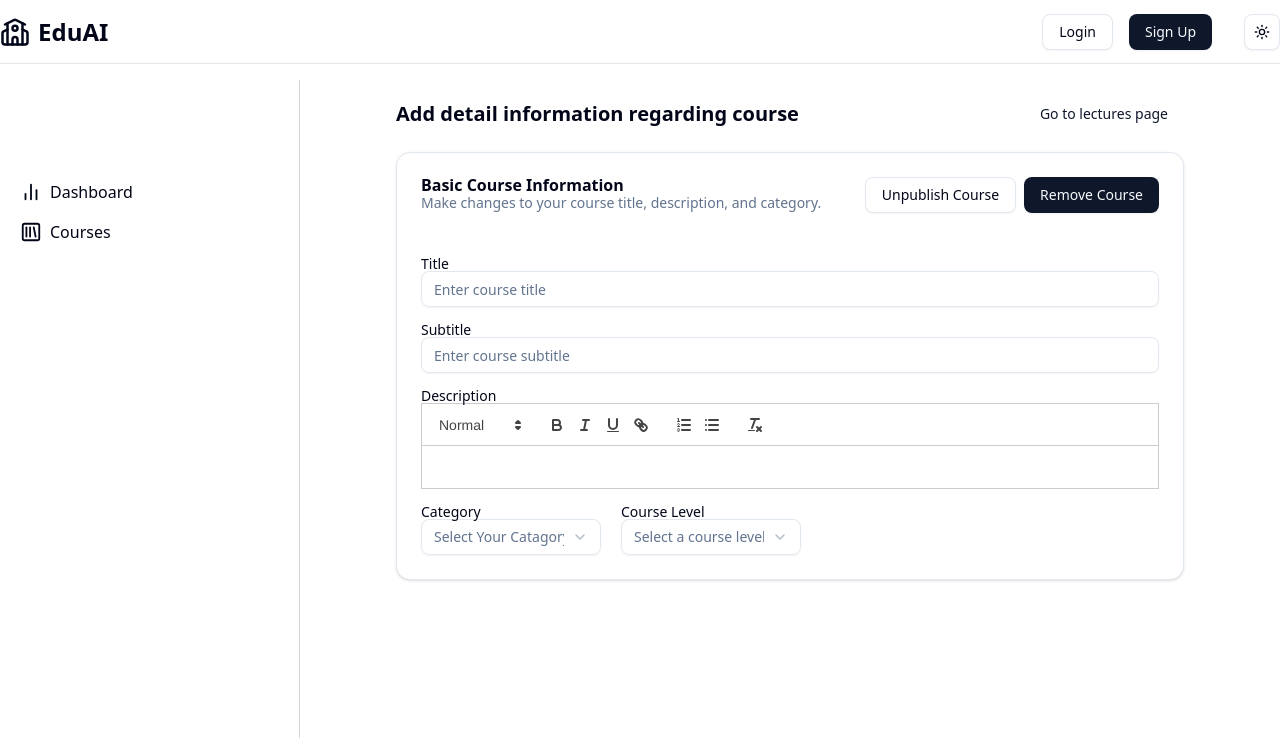
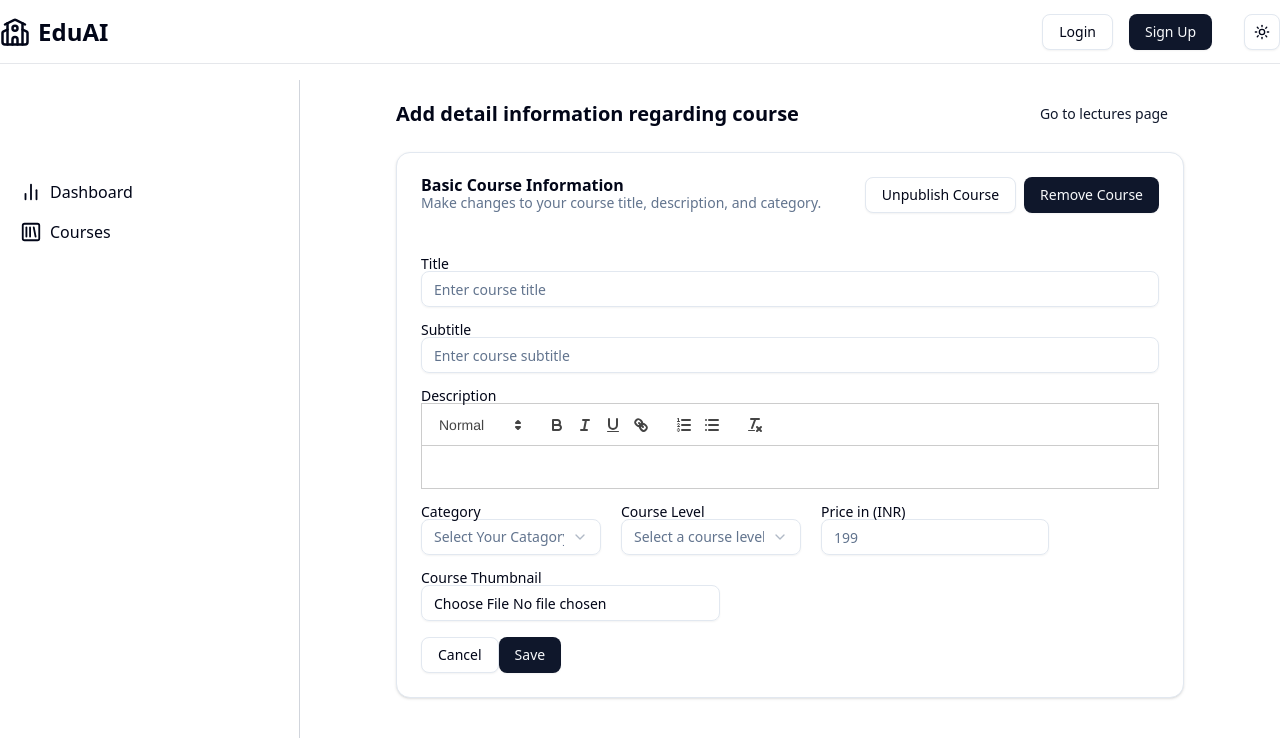
Before and after one commit to Piyushchannawar/EduAI, a React (Vite) app in the folder client/: page /admin/course/1 in a window 1280 px wide. Shown: the top 738 px of the page. Built offline with nearby package versions, Linux system fonts and the light colour scheme; no server answers.

Commit message:
feat: Refactor Avatar and Button components to use React.forwardRef; enhance CourseTab with category selection, thumbnail upload, and course update functionality

```diff
--- a/client/src/components/ui/avatar.jsx
+++ b/client/src/components/ui/avatar.jsx
@@ -1,45 +1,43 @@
-import * as React from "react"
-import * as AvatarPrimitive from "@radix-ui/react-avatar"
+import * as React from "react";
+import { cn } from "@/lib/utils";
 
-import { cn } from "@/lib/utils"
+// Avatar
+const Avatar = React.forwardRef(({ className, ...props }, ref) => {
+  return (
+    <div
+      ref={ref}
+      className={cn("relative flex h-10 w-10 shrink-0 overflow-hidden rounded-full", className)}
+      {...props}
+    />
+  );
+});
+Avatar.displayName = "Avatar";
 
-function Avatar({
-  className,
-  ...props
-}) {
+// AvatarImage
+const AvatarImage = React.forwardRef(({ className, ...props }, ref) => {
   return (
-    (<AvatarPrimitive.Root
-      data-slot="avatar"
-      className={cn("relative flex size-8 shrink-0 overflow-hidden rounded-full", className)}
-      {...props} />)
+    <img
+      ref={ref}
+      className={cn("aspect-square h-full w-full", className)}
+      {...props}
+    />
   );
-}
+});
+AvatarImage.displayName = "AvatarImage";
 
-function AvatarImage({
-  className,
-  ...props
-}) {
+// AvatarFallback
+const AvatarFallback = React.forwardRef(({ className, ...props }, ref) => {
   return (
-    (<AvatarPrimitive.Image
-      data-slot="avatar-image"
-      className={cn("aspect-square size-full", className)}
-      {...props} />)
-  );
-}
-
-function AvatarFallback({
-  className,
-  ...props
-}) {
-  return (
-    (<AvatarPrimitive.Fallback
-      data-slot="avatar-fallback"
+    <div
+      ref={ref}
       className={cn(
-        "bg-muted flex size-full items-center justify-center rounded-full",
+        "flex h-full w-full items-center justify-center rounded-full bg-muted",
         className
       )}
-      {...props} />)
+      {...props}
+    />
   );
-}
+});
+AvatarFallback.displayName = "AvatarFallback";
 
-export { Avatar, AvatarImage, AvatarFallback }
+export { Avatar, AvatarImage, AvatarFallback };
--- a/client/src/components/ui/button.jsx
+++ b/client/src/components/ui/button.jsx
@@ -1,24 +1,18 @@
-import * as React from "react"
-import { Slot } from "@radix-ui/react-slot"
+import * as React from "react";
+import { Slot } from "@radix-ui/react-slot";
 import { cva } from "class-variance-authority";
-
-import { cn } from "@/lib/utils"
+import { cn } from "@/lib/utils";
 
 const buttonVariants = cva(
-  "inline-flex items-center justify-center gap-2 whitespace-nowrap rounded-md text-sm font-medium transition-all disabled:pointer-events-none disabled:opacity-50 [&_svg]:pointer-events-none [&_svg:not([class*='size-'])]:size-4 shrink-0 [&_svg]:shrink-0 outline-none focus-visible:border-ring focus-visible:ring-ring/50 focus-visible:ring-[3px] aria-invalid:ring-destructive/20 dark:aria-invalid:ring-destructive/40 aria-invalid:border-destructive cursor-pointer",
+  "inline-flex items-center justify-center gap-2 whitespace-nowrap rounded-md text-sm font-medium transition-all disabled:pointer-events-none disabled:opacity-50 [&_svg]:pointer-events-none [&_svg:not([class*='size-'])]:size-4 shrink-0 [&_svg]:shrink-0 outline-none focus-visible:border-ring focus-visible:ring-ring/50 focus-visible:ring-[3px] aria-invalid:ring-destructive/20 dark:aria-invalid:ring-destructive/40 aria-invalid:border-destructive",
   {
     variants: {
       variant: {
-        default:
-          "bg-primary text-primary-foreground shadow-xs hover:bg-primary/90",
-        destructive:
-          "bg-destructive text-white shadow-xs hover:bg-destructive/90 focus-visible:ring-destructive/20 dark:focus-visible:ring-destructive/40 dark:bg-destructive/60",
-        outline:
-          "border bg-background shadow-xs hover:bg-accent hover:text-accent-foreground dark:bg-input/30 dark:border-input dark:hover:bg-input/50",
-        secondary:
-          "bg-secondary text-secondary-foreground shadow-xs hover:bg-secondary/80",
-        ghost:
-          "hover:bg-accent hover:text-accent-foreground dark:hover:bg-accent/50",
+        default: "bg-primary text-primary-foreground shadow-xs hover:bg-primary/90",
+        destructive: "bg-destructive text-white shadow-xs hover:bg-destructive/90 focus-visible:ring-destructive/20 dark:focus-visible:ring-destructive/40 dark:bg-destructive/60",
+        outline: "border bg-background shadow-xs hover:bg-accent hover:text-accent-foreground dark:bg-input/30 dark:border-input dark:hover:bg-input/50",
+        secondary: "bg-secondary text-secondary-foreground shadow-xs hover:bg-secondary/80",
+        ghost: "hover:bg-accent hover:text-accent-foreground dark:hover:bg-accent/50",
         link: "text-primary underline-offset-4 hover:underline",
       },
       size: {
@@ -33,23 +27,22 @@ const buttonVariants = cva(
       size: "default",
     },
   }
-)
+);
 
-function Button({
-  className,
-  variant,
-  size,
-  asChild = false,
-  ...props
-}) {
-  const Comp = asChild ? Slot : "button"
+// ✅ Fixed: Wrap component in React.forwardRef
+const Button = React.forwardRef(({ className, variant, size, asChild = false, ...props }, ref) => {
+  const Comp = asChild ? Slot : "button";
 
   return (
-    (<Comp
+    <Comp
+      ref={ref} // 🟢 Pass down the ref correctly
       data-slot="button"
       className={cn(buttonVariants({ variant, size, className }))}
-      {...props} />)
+      {...props}
+    />
   );
-}
+});
 
-export { Button, buttonVariants }
+Button.displayName = "Button"; // Recommended for DevTools
+
+export { Button, buttonVariants };
--- a/client/src/pages/admin/Sidebar.jsx
+++ b/client/src/pages/admin/Sidebar.jsx
@@ -17,8 +17,8 @@ const Sidebar = () => {
           </Link>
         </div>
       </div>
-    <div className="flex-1 md:p-24 p-2 bg-white">
-        <Outlet/>
+      <div className="flex-1 md:p-24 p-2 bg-white">
+        <Outlet />
       </div>
     </div>
   );
--- a/client/src/pages/admin/course/CourseTab.jsx
+++ b/client/src/pages/admin/course/CourseTab.jsx
@@ -18,7 +18,9 @@ import {
   SelectTrigger,
   SelectValue,
 } from "@/components/ui/select";
-import React from "react";
+import { Loader2 } from "lucide-react";
+import React, { useState } from "react";
+import { useNavigate } from "react-router-dom";
 
 function CourseTab() {
   const isPublished = true;
@@ -32,12 +34,53 @@ function CourseTab() {
     courseThumbnail: "",
   });
 
+  const [previewThumnail, setPreviewThumbnail] = useState("");
+
   const changeEventHandler = (e) => {
     setInput({
       ...input,
       [e.target.name]: e.target.value,
     });
   };
+
+  const selectCategory = (value) => {
+    setInput({
+      ...input,
+      category: value,
+    });
+  };
+  const selectCourseLevel = (value) => {
+    setInput({
+      ...input,
+      courseLevel: value,
+    });
+  };
+
+  // get file
+  const selectThumbnail = (e) => {
+    const file = e.target.files[0];
+    if (file) {
+      setInput({
+        ...input,
+        courseThumbnail: file,
+      });
+      const fileReader = new FileReader();
+      fileReader.onloadend = () => {
+        setPreviewThumbnail(fileReader.result);
+
+      };
+      fileReader.readAsDataURL(file);
+    }
+  };
+
+  const updateCourseHandler = () => {
+    // Function to handle course update logic
+    // This function will typically involve making an API call to update the course details
+    console.log("Course updated with data:", input);
+  }
+
+  const isLoading = false;
+  const navigate = useNavigate();
 
   return (
     <Card>
@@ -72,9 +115,10 @@ function CourseTab() {
             <Input
               type="text"
               value={input.subTitle}
+
               onChange={changeEventHandler}
               placeholder="Enter course subtitle"
-              name="subtitle"
+              name="subTitle"
             />
           </div>
           <div>
@@ -84,7 +128,7 @@ function CourseTab() {
           <div className="flex items-center gap-5">
             <div>
               <Label>Category</Label>
-              <Select>
+              <Select onValueChange={selectCategory}>
                 <SelectTrigger className="w-[180px]">
                   <SelectValue placeholder="Select Your Catagory" />
                 </SelectTrigger>
@@ -113,7 +157,7 @@ function CourseTab() {
             </div>
             <div>
               <Label>Course Level</Label>
-              <Select>
+              <Select onValueChange={selectCourseLevel}>
                 <SelectTrigger className="w-[180px]">
                   <SelectValue placeholder="Select a course level" />
                 </SelectTrigger>
@@ -122,13 +166,53 @@ function CourseTab() {
                     <SelectLabel>Course Level</SelectLabel>
                     <SelectItem value="Beginner">Beginner</SelectItem>
                     <SelectItem value="Medium">Medium</SelectItem>
-                    <SelectItem value="Advance">
-                      Advance
-                    </SelectItem>
+                    <SelectItem value="Advance">Advance</SelectItem>
                   </SelectGroup>
                 </SelectContent>
               </Select>
             </div>
+            <div>
+              <Label>Price in (INR)</Label>
+              <Input
+                type="number"
+                name="coursePrice"
+                value={input.coursePrice}
+                onChange={changeEventHandler}
+                placeholder="199"
+                className="w-fit"
+              />
+            </div>
+          </div>
+          <div>
+            <Label>Course Thumbnail</Label>
+            <Input
+              type="file"
+              onChange={selectThumbnail}
+              accept="image/*"
+              className="w-fit"
+            />
+            {previewThumnail && (
+              <img
+                src={previewThumnail}
+                alt="Course Thumbnail"
+                className="e-64 my-2"
+              />
+            )}
+          </div>
+          <div>
+            <Button onClick={() => navigate("/admin/course")} variant="outline">
+              Cancel
+            </Button>
+            <Button disabled={isLoading} onClick={updateCourseHandler}>
+              {isLoading ? (
+                <>
+                  <Loader2 className="mr-2 h-4 w-4 animate-spin" />
+                  Please Wait
+                </>
+              ) : (
+                "Save"
+              )}
+            </Button>
           </div>
         </div>
       </CardContent>
```
